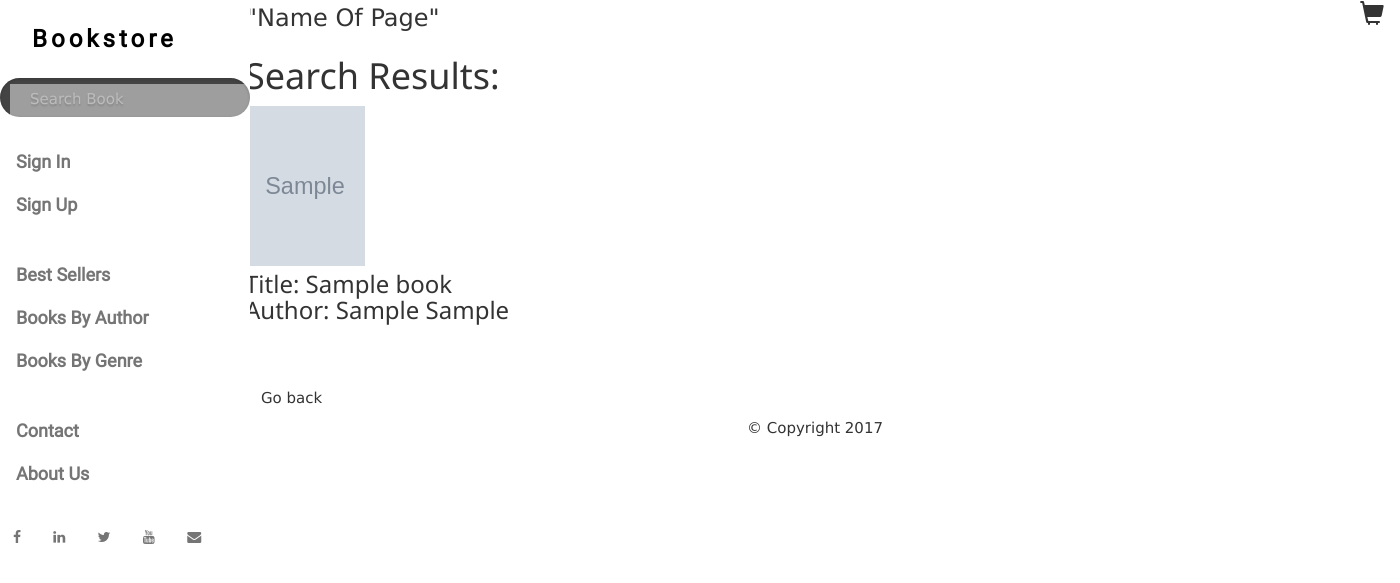
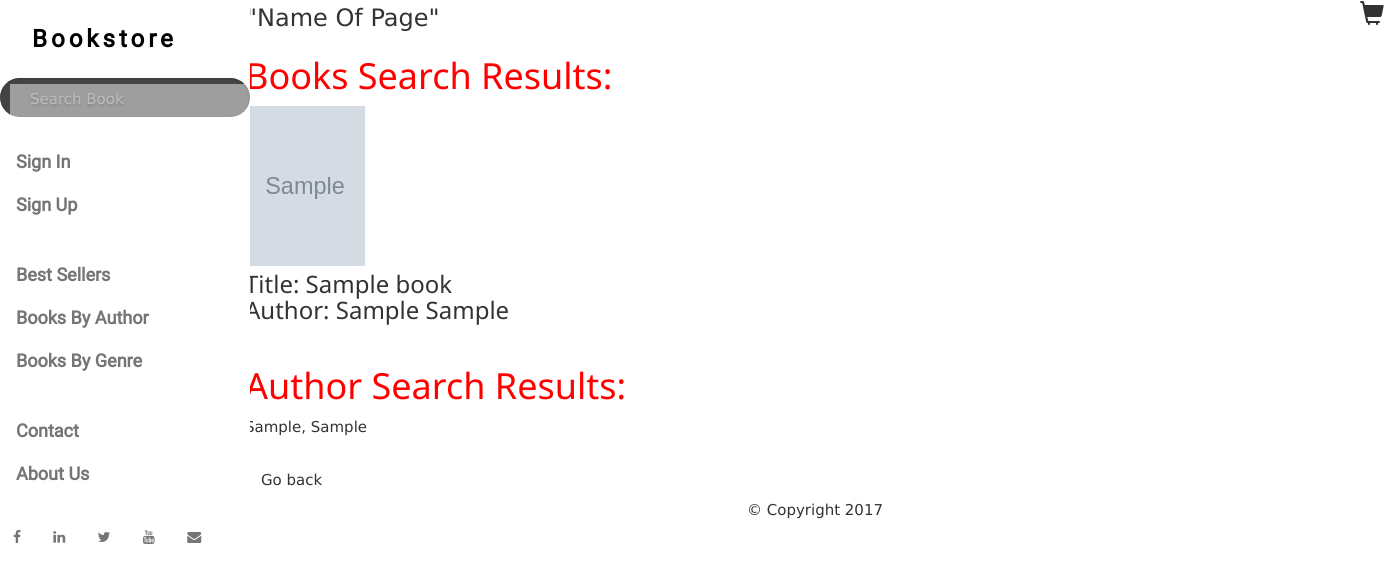
Before and after one commit to R4il/TheBookstore, a Django app: page /search in a window 1400 px wide. Shown: the top 583 px of the page. Run offline with Django 3.2, Linux system fonts and the light colour scheme; tables that the repository leaves empty hold one stand-in row (values such as "Sample post"); grey boxes marked "Sample" are stand-in pictures; some libraries are stand-ins or nearby versions; some web fonts are replaced; grey boxes are pictures that could not be loaded.

Commit message:
author search added, genre page added, although missing links. added genre.html into templates

```diff
--- a/books/views.py
+++ b/books/views.py
@@ -4,6 +4,7 @@ from .forms import ReviewForm
 from purchases.models import PreviousOrder
 from django.http import HttpResponse, HttpResponseRedirect
 from django.shortcuts import render
+from django.db.models import Q, Count
 import logging
 
 # Create your views here.
@@ -11,11 +12,14 @@ import logging
 
 def book_search(request):
     queryset = Book.objects.all().order_by("title")
+    authorset = Author.objects.all().order_by("last")
     query = request.GET.get("bookSearch")
     if query:
         queryset = queryset.filter(title__icontains=query)
+        authorset = authorset.filter(Q(last__icontains=query) | Q(first__icontains=query))
     context = {
         "queryset": queryset,
+        "authorset": authorset,
     }
     return render(request, 'searchlayout.html', context)
 
@@ -30,12 +34,13 @@ def search_byauthor(request, author_id):
     return HttpResponse(template.render(context, request))
 
 
-#def genre(request):
-#    genres = Book.objects.order_by('genre').distinct()
-#    context = {
-#        'genres': genres,
-#    }
-#    return render(request, 'genre.html', context)
+def genre(request):
+    genres = Book.objects.values('genre').annotate(genre_count=Count('genre')).filter(genre_count__gt=1)
+    #genres = Book.objects.order_by('genre').distinct()
+    context = {
+        'genres': genres,
+    }
+    return render(request, 'genre.html', context)
 
 
 def books(request):
--- a/bookstore/urls.py
+++ b/bookstore/urls.py
@@ -28,5 +28,6 @@ urlpatterns = [
     url(r'^', include('send_email.urls')),
     url(r'search', books.views.book_search, name='search'),
     url(r'author/id/(?P<author_id>[0-9]+)/$', books.views.search_byauthor, name='search_byauthor'),
-    # url(r'genre', books.views.genre, name='genre'), still working on this
+    url(r'genre', books.views.genre, name='genre'),
+    #url(r'genre/', books.views.genre, name='genre'),
 ]
--- a/templates/layout.html
+++ b/templates/layout.html
@@ -51,7 +51,7 @@
           <br>
           <a href="#" class="w3-bar-item w3-button">Best Sellers</a>
           <a href="/books/byauthor/" class="w3-bar-item w3-button">Books By Author</a>
-          <a href="#" class="w3-bar-item w3-button">Books By Genre</a>
+          <a href="/genre/" class="w3-bar-item w3-button">Books By Genre</a>
           <br>
           <!-- Link to Dropdown for My Account -->
               <a href="{% url 'email' %}" class="w3-bar-item w3-button">Contact</a>
--- a/templates/searchlayout.html
+++ b/templates/searchlayout.html
@@ -8,10 +8,10 @@
 
 {% block content %}
     <div class="container">
-    <h1>Search Results: </h1>
+        <h1><font color="red"><bold>Books Search Results: </bold></font></h1>
 
+    {% if queryset %}
         {% for instance in queryset %}
-
             <a href='/books/{{ instance.id }}'>
                 <img src="/static/covers/{{ instance.cover }}" height="160" width="120"/></a><br/>
             <h3><td>Title: </td>
@@ -20,9 +20,22 @@
                 <a href='/books/author/{{ instance.author.id }}'> {{ instance.author }}</a>
             </h3>
             <br/>
+        {% endfor %}
+    {% else %}
+        <td>No results available</td>
+    {% endif %}
+
+    <h1><font color="red"><bold>Author Search Results: </bold></font></h1>
+
+     {% if authorset %}
+        {% for author in authorset %}
+                <a href='/author/id/{{ author.id }}'>{{ author.last }}, {{ author.first }}</a><br/>
+        {% endfor %}
+     {% else %}
+        <td>No results available</td><br/>
+     {% endif %}
+
     <br/>
-
-    {% endfor %}
     <a href="#" class="w3-bar-item w3-button" onClick="javascript:history.go(-1);">Go back</a>
     </div>
 {% endblock %}
```
Also changed, not shown: templates/genre.html (added, +18 -0 lines). Lines whose indentation alone changed are shown as unchanged.
